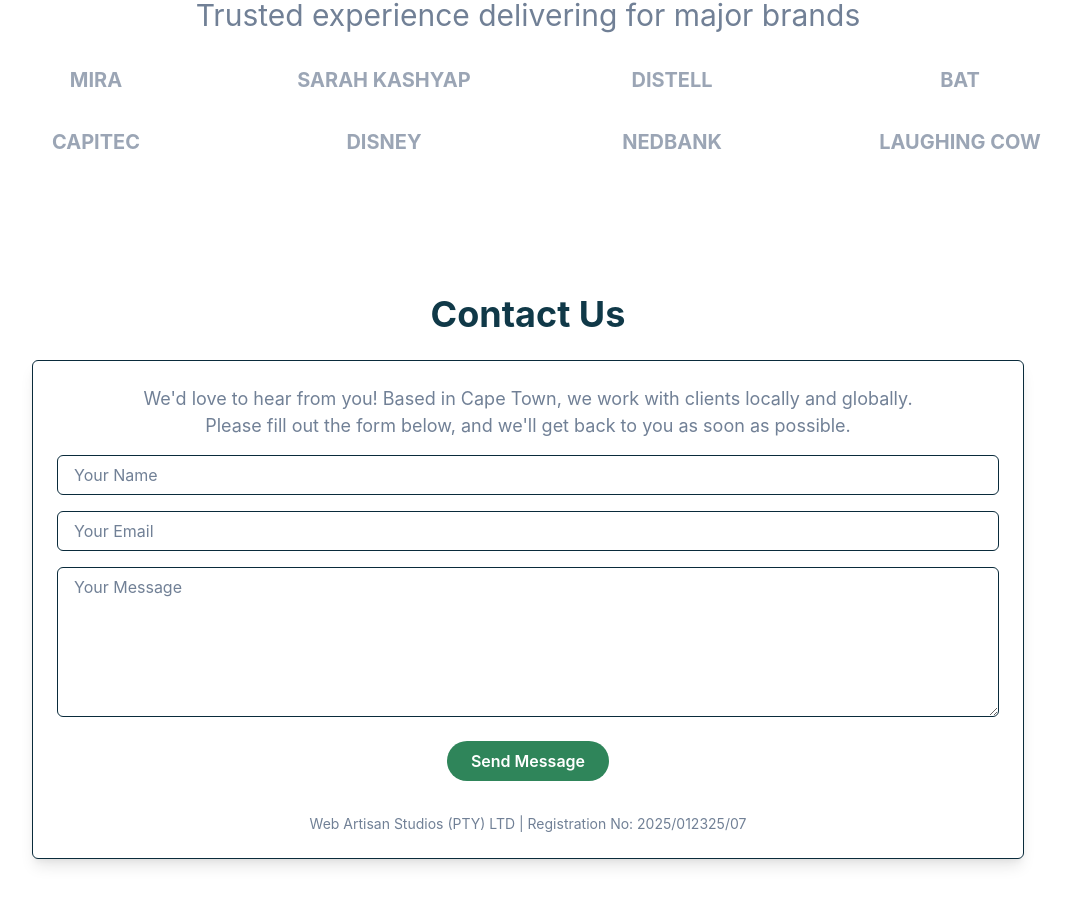
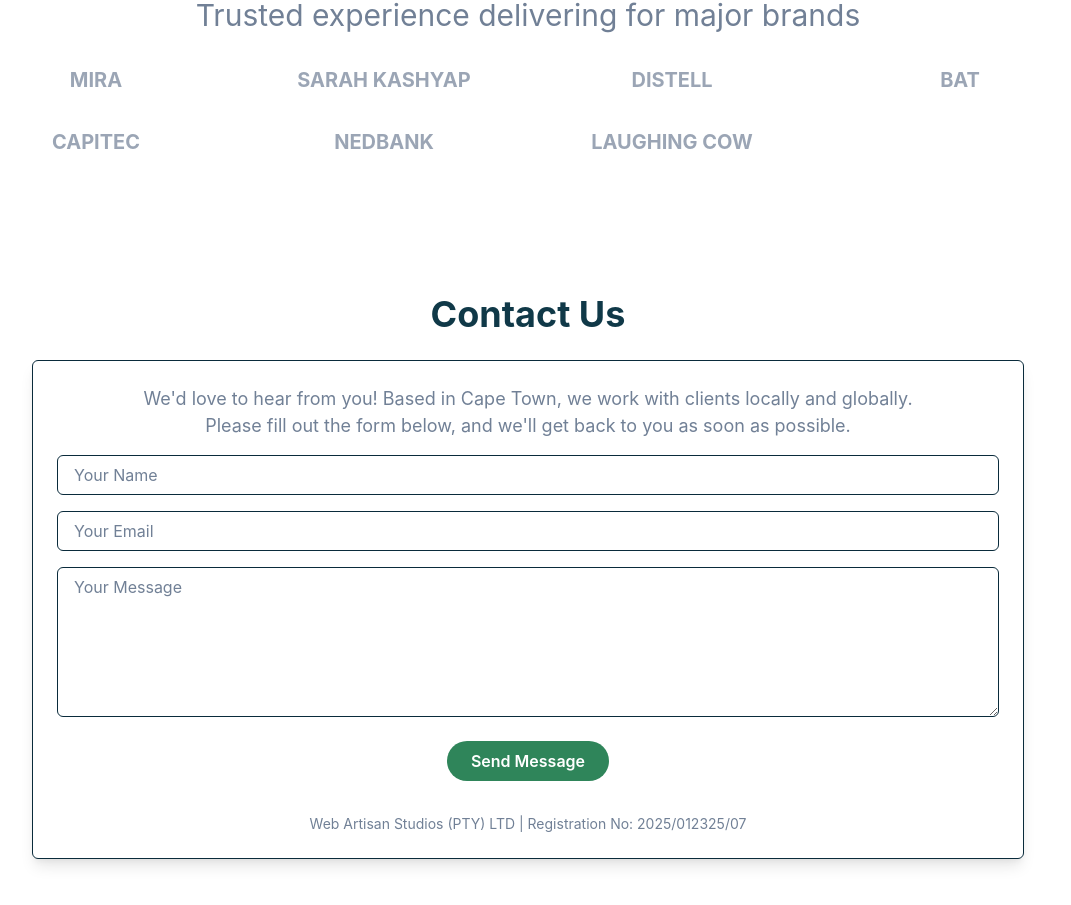
Before and after one commit to wernerbrynard/web-artisan, a Next.js app: page /about in a window 1280 px wide. Shown: the part 1015-1920 px from the top of the page, without its empty margins (112-1183 px from the left). Built offline with nearby package versions, Linux system fonts and the light colour scheme.

Commit message:
Remove Disney reference and refine project description

```diff
--- a/src/app/about/page.js
+++ b/src/app/about/page.js
@@ -64,7 +64,7 @@
                 <Text fontWeight="bold" fontSize="xl" color="gray.500">DISTELL</Text>
                 <Text fontWeight="bold" fontSize="xl" color="gray.500">BAT</Text>
                 <Text fontWeight="bold" fontSize="xl" color="gray.500">CAPITEC</Text>
-                <Text fontWeight="bold" fontSize="xl" color="gray.500">DISNEY</Text>
+                {/* <Text fontWeight="bold" fontSize="xl" color="gray.500">DISNEY</Text> */}
                 <Text fontWeight="bold" fontSize="xl" color="gray.500">NEDBANK</Text>
                 <Text fontWeight="bold" fontSize="xl" color="gray.500">LAUGHING COW</Text>
             </SimpleGrid>
```
